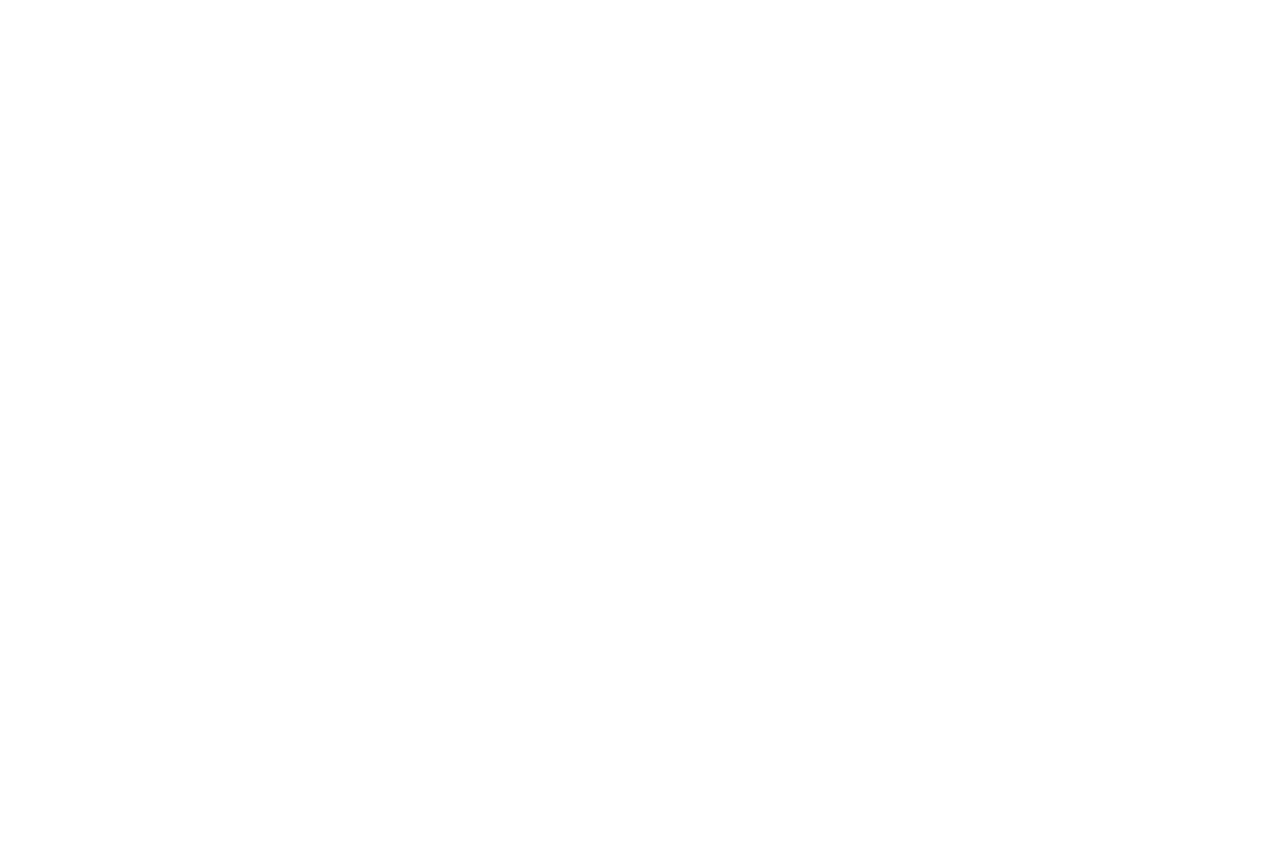
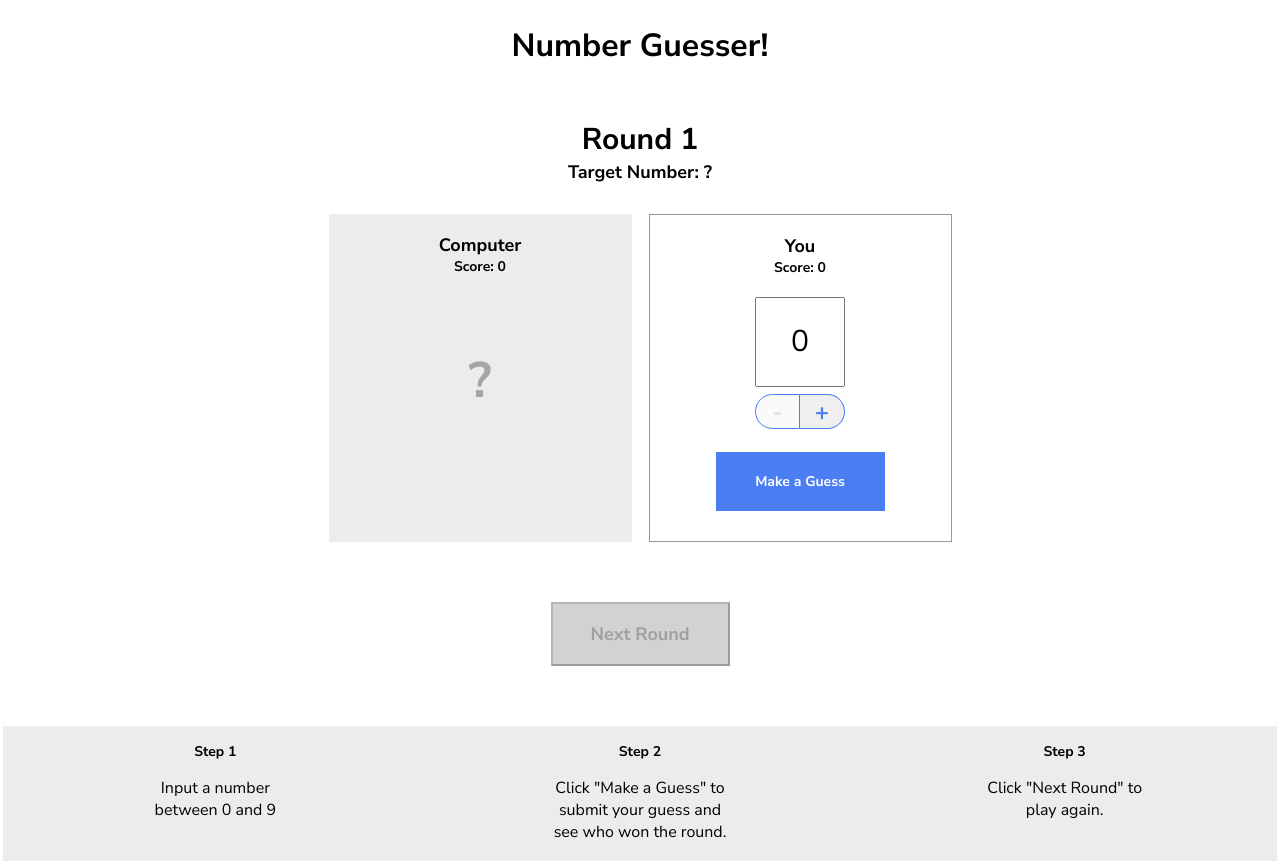
Before and after one commit to srjam89/Number-Guesser, a plain HTML site: page index.html in a window 1280 px wide. Before the commit the page ends 800 px from the top, so only its background shows below. Drawn offline with Linux system fonts and the light colour scheme.

Commit message:
files added

```diff
--- /dev/null
+++ b/game.js
@@ -0,0 +1,99 @@
+let target;
+
+const humanGuessInput = document.getElementById('human-guess');
+
+const roundNumberDisplay = document.getElementById('round-number');
+
+const computerGuessDisplay = document.getElementById('computer-guess');
+const humanScoreDisplay = document.getElementById('human-score');
+const computerScoreDisplay = document.getElementById('computer-score');
+const targetNumberDisplay = document.getElementById('target-number');
+const computerWinsDisplay = document.getElementById('computer-wins');
+
+const guessButton = document.getElementById('guess');
+const nextRoundButton = document.getElementById('next-round')
+
+guessButton.addEventListener('click', () => {
+  // Generate the target value
+  target = generateTarget();
+  // Retrieve the player's guess
+  const currentHumanGuess = humanGuessInput.value;
+  // Make a random 'computer guess'
+  const computerGuess = Math.floor(Math.random() * 10);
+
+  // Display the computer guess and the target
+  computerGuessDisplay.innerText = computerGuess;
+  targetNumberDisplay.innerText = target;
+
+  // Determine if the human or computer wins:
+  const humanIsWinner = compareGuesses(currentHumanGuess, computerGuess, target)
+  const winner = humanIsWinner ? 'human' : 'computer'
+
+  // Update the correct score:
+  updateScore(winner);
+
+  // Display the winner
+  if (humanIsWinner) {
+    guessButton.innerText = 'You Win!!!!!';
+    guessButton.classList.toggle('winning-text')
+  } else {
+    computerWinsDisplay.innerText = 'Computer Wins!!!';
+  }
+
+  // winnerDisplay.innerText = humanIsWinner ? 'You win!' : 'Computer wins!';
+
+  // Display the current scores:
+  humanScoreDisplay.innerText = humanScore;
+  computerScoreDisplay.innerText = computerScore;
+
+  // Set the correct disabled state for the buttons
+  guessButton.setAttribute('disabled', true)
+  nextRoundButton.removeAttribute('disabled');
+});
+
+nextRoundButton.addEventListener('click', () => {
+  // Increase the round number
+  advanceRound();
+  // Display the new round number
+  roundNumberDisplay.innerText = currentRoundNumber;
+
+  // Set the correct disabled state for the buttons
+  nextRoundButton.setAttribute('disabled', true);
+  guessButton.removeAttribute('disabled');
+
+  // Reset the guess input box and the target number display:
+  targetNumberDisplay.innerText = '?';
+  guessButton.innerText = 'Make a Guess';
+  humanGuessInput.value = '';
+  computerGuessDisplay.innerText = '?';
+  computerWinsDisplay.innerText = '';
+  guessButton.classList.remove('winning-text');
+});
+
+const addButton = document.getElementById('add');
+const subtractButton = document.getElementById('subtract');
+
+addButton.addEventListener('click', () => {
+  humanGuessInput.value = +humanGuessInput.value + 1;
+  handleValueChange(humanGuessInput.value);
+});
+
+subtractButton.addEventListener('click', () => {
+  humanGuessInput.value = +humanGuessInput.value - 1;
+  handleValueChange(humanGuessInput.value);
+});
+
+const handleValueChange = value => {
+  if (value > 0 && value <= 9) {
+    subtractButton.removeAttribute('disabled');
+    addButton.removeAttribute('disabled');
+  } else if (value > 9) {
+    addButton.setAttribute('disabled', true);
+  } else if (value <= 0) {
+    subtractButton.setAttribute('disabled', true);
+  }
+}
+
+humanGuessInput.addEventListener('input', function(e) {
+  handleValueChange(e.target.value);
+});
--- a/index.html
+++ b/index.html
@@ -1,12 +1,67 @@
-<!DOCTYPE html>
-<html lang="en">
-<head>
-    <meta charset="UTF-8">
-    <meta http-equiv="X-UA-Compatible" content="IE=edge">
-    <meta name="viewport" content="width=device-width, initial-scale=1.0">
-    <title>Document</title>
-</head>
-<body>
+<!doctype html>
 
-</body>
+<html>
+  <head>
+    <title>Number Guesser</title>
+    <link href="https://fonts.googleapis.com/css?family=Nunito+Sans:400,700" rel="stylesheet">
+    <link rel="stylesheet" href="./style.css">
+  </head>
+  <body>
+    <div class="game-container">
+      <header>
+        <h1>Number Guesser!</h1>
+      </header>
+
+      <div class="rounds">
+        <p class="round-label">Round <span id="round-number">1</span></p>
+        <p class="guess-label">Target Number: <span id="target-number">?</span></p>
+      </div>
+
+      <div class="guessing-area">
+        <div class="guess computer-guess">
+          <div class="guess-title">
+            <p class="guess-label">Computer</p>
+            <p class="score-label">Score: <span id="computer-score">0</span></p>
+          </div>
+          <p id="computer-guess">?</p>
+          <p class="winning-text" id="computer-wins"></p>
+        </div>
+        <div class="guess human-guess">
+          <div class="guess-title">
+            <p class="guess-label">You</p>
+            <p class="score-label">Score: <span id="human-score">0</span></p>
+          </div>
+          <input type="number" id="human-guess" min=0 max=9 value=0>
+          <div class="number-controls">
+            <button class="number-control left" id="subtract" disabled>-</button>
+            <button class="number-control right" id="add">+</button>
+          </div>
+          <button class="button" id="guess">Make a Guess</button>
+        </div>
+      </div>
+
+      <div class="next-round-container">
+        <button class="button" id="next-round" disabled>Next Round</button>
+      </div>
+
+    </div>
+
+    <div class="instructions">
+      <div class="instruction">
+        <h3>Step 1</h3>
+        <p>Input a number between 0 and 9</p>
+      </div>
+      <div class="instruction">
+        <h3>Step 2</h3>
+        <p>Click "Make a Guess" to submit your guess and see who won the round.</p>
+      </div>
+      <div class="instruction">
+        <h3>Step 3</h3>
+        <p>Click "Next Round" to play again.</p>
+      </div>
+    </div>
+
+    <script src="./script.js"></script>
+    <script src="./game.js"></script>
+  </body>
 </html>
--- /dev/null
+++ b/script.js
@@ -0,0 +1,3 @@
+let humanScore = 0;
+let computerScore = 0;
+let currentRoundNumber = 1;
--- a/style.css
+++ b/style.css
@@ -0,0 +1,195 @@
+* {
+    font-family: 'Nunito Sans';
+    box-sizing: border-box;
+  }
+
+  body {
+    margin: 0 auto;
+    padding: 3px;
+    background-color: #fff;
+  }
+
+  .game-container {
+    max-width: 640px;
+    margin: 0 auto;
+    text-align: center;
+  }
+
+  header {
+    display: flex;
+    justify-content: center
+  }
+
+  .rounds {
+    display: flex;
+    flex-direction: column;
+    align-items: center;
+    margin-bottom: 30px;
+  }
+
+  .round-label {
+    font-size: 30px;
+    font-weight: 700;
+    margin-bottom: 0px;
+  }
+
+  .guess {
+    min-width: 303px;
+    height: 328px;
+    display: flex;
+    flex-direction: column;
+    align-items: center;
+    padding: 19px;
+  }
+
+  .guessing-area {
+    display: flex;
+    justify-content: space-around;
+    align-items: flex-start;
+    margin-bottom: 60px;
+  }
+
+  .guess-title {
+    display: flex;
+    flex-direction: column;
+    align-items: center;
+    justify-content: flex-start;
+    margin-bottom: 20px;
+  }
+
+  .guess-label {
+    font-size: 18px;
+    font-weight: 700;
+    margin: 0;
+  }
+
+  .score-label {
+    font-size: 14px;
+    font-weight: 700;
+    margin: 0;
+  }
+
+  .target-guess {
+    display: flex;
+    flex-direction: column;
+    align-items: center;
+    justify-content: flex-start;
+  }
+
+  .computer-guess {
+    background-color: #ececec;
+  }
+
+  #computer-guess {
+    font-size: 50px;
+    font-weight: 700;
+    color: #a5a5a5;
+  }
+
+  .human-guess {
+    border: 1px solid #979797;
+  }
+
+  .guess input {
+    height: 90px;
+    width: 90px;
+    font-size: 30px;
+    text-align: center;
+    margin: 0 auto;
+    margin-bottom: 7px;
+  }
+
+  .number-controls {
+    font-size: 0;
+    margin-bottom: 23px;
+  }
+
+  .number-control {
+    border: solid 1px #4c7ef3;
+    display: inline-block;
+    width: 45px;
+    height: 35px;
+    font-size: 24px;
+    font-weight: 700;
+    color: #4c7ef3;
+    cursor: pointer;
+  }
+
+  .number-controls button[disabled] {
+    color: #dfdfdf;
+    cursor: default;
+  }
+
+  .left {
+    border-top-left-radius: 22.5px;
+    border-bottom-left-radius: 22.5px;
+  }
+
+  .right {
+    border-top-right-radius: 22.5px;
+    border-bottom-right-radius: 22.5px;
+    border-left-width: 0px;
+  }
+
+  .controls {
+    display: flex;
+    justify-content: space-around;
+  }
+
+  .button {
+    background-color: #4c7ef3;
+    color: #fff;
+    cursor: pointer;
+  }
+
+  #guess {
+    padding: 20px;
+    width: 169px;
+    height: 59px;
+    border: none;
+    font-weight: 700;
+    font-size: 14px;
+  }
+
+  input[type=number]::-webkit-inner-spin-button {
+    -webkit-appearance: none;
+  }
+
+  #next-round {
+    width: 179px;
+    height: 64px;
+    font-size: 18px;
+    font-weight: bold;
+    margin-left: auto;
+    margin-right: auto;
+    margin-bottom: 60px;
+  }
+
+  .button[disabled] {
+    background-color: #d2d2d2;
+    color: #a0a0a0;
+    cursor: default;
+  }
+
+  .instructions {
+    background-color: #ececec;
+    width: 100%;
+    display: flex;
+    justify-content: space-around;
+  }
+
+  .instruction {
+    width: 180px;
+    padding: 2px;
+    text-align: center;
+  }
+
+  .instructions h3 {
+    font-size: 14px;
+  }
+
+
+  .winning-text, .winning-text[disabled] {
+    color: #ec3636;
+    font-weight: 700;
+  }
```
Also changed, not shown: sandbox.js (deleted).
